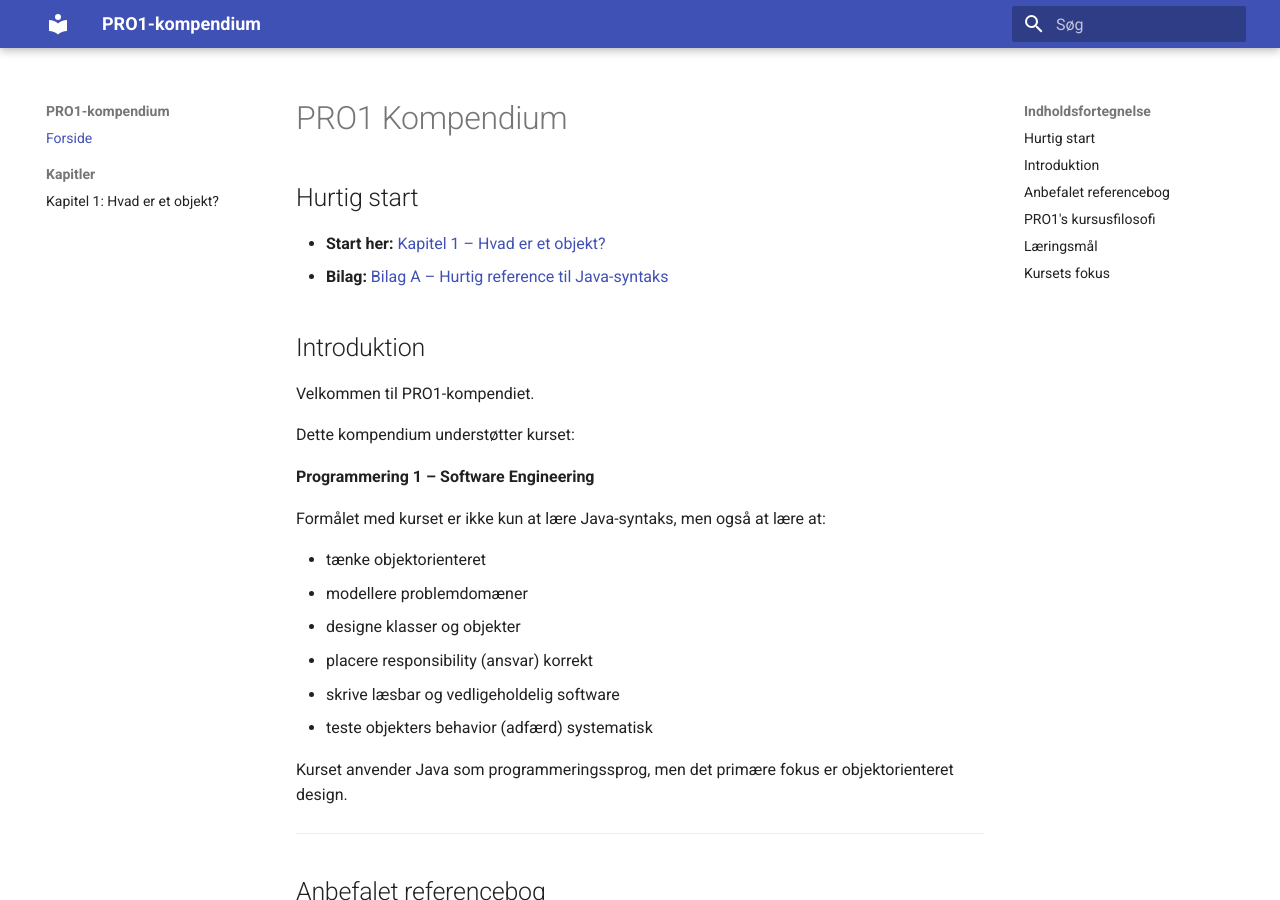
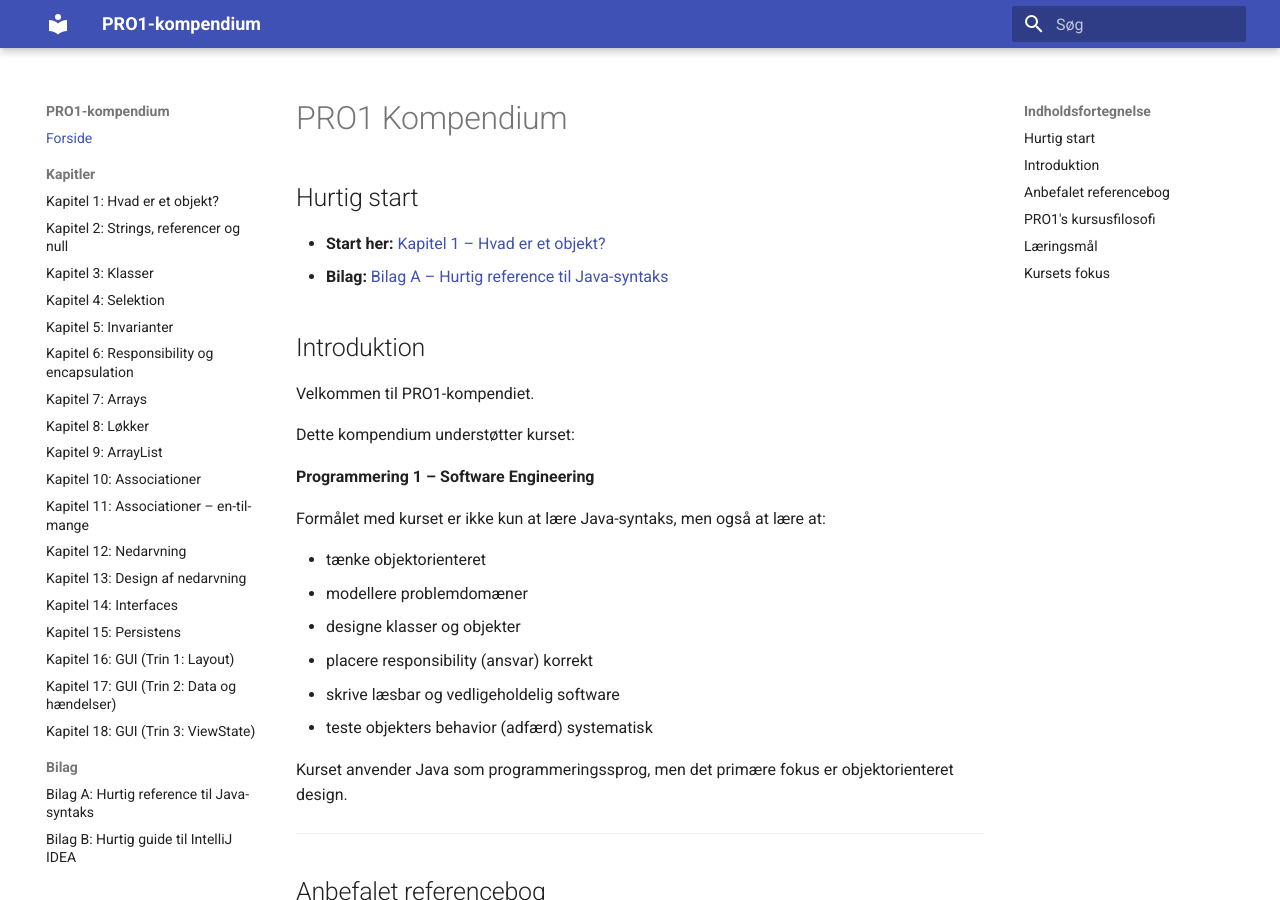
Before and after one commit to sva-via/PRO1-kompendium, an MkDocs documentation site: the page built from docs/index.md, in a window 1280 px wide and 900 px high. Built offline with MkDocs 1.6.1 and Material for MkDocs 9.7.7, drawn with Linux system fonts in a browser that asks for light colours.

Commit message:
Add chapters and appendices to mkdocs.yml

```diff
--- a/mkdocs.yml
+++ b/mkdocs.yml
@@ -26,3 +26,26 @@ nav:
   - Forside: index.md
   - Kapitler:
       - "Kapitel 1: Hvad er et objekt?": kapitel/01.md
+      - "Kapitel 2: Strings, referencer og null": kapitel/02.md
+      - "Kapitel 3: Klasser": kapitel/03.md
+      - "Kapitel 4: Selektion": kapitel/04.md
+      - "Kapitel 5: Invarianter": kapitel/05.md
+      - "Kapitel 6: Responsibility og encapsulation": kapitel/06.md
+      - "Kapitel 7: Arrays": kapitel/07.md
+      - "Kapitel 8: Løkker": kapitel/08.md
+      - "Kapitel 9: ArrayList": kapitel/09.md
+      - "Kapitel 10: Associationer": kapitel/10.md
+      - "Kapitel 11: Associationer – en-til-mange": kapitel/11.md
+      - "Kapitel 12: Nedarvning": kapitel/12.md
+      - "Kapitel 13: Design af nedarvning": kapitel/13.md
+      - "Kapitel 14: Interfaces": kapitel/14.md
+      - "Kapitel 15: Persistens": kapitel/15.md
+      - "Kapitel 16: GUI (Trin 1: Layout)": kapitel/16.md
+      - "Kapitel 17: GUI (Trin 2: Data og hændelser)": kapitel/17.md
+      - "Kapitel 18: GUI (Trin 3: ViewState)": kapitel/18.md
+  - Bilag:
+      - "Bilag A: Hurtig reference til Java-syntaks": bilag/A.md
+      - "Bilag B: Hurtig guide til IntelliJ IDEA": bilag/B.md
+      - "Bilag C: Scanner og konsol-I/O": bilag/C.md
+      - "Bilag D: Mini-guide til JUnit": bilag/D.md
+      - "Bilag E: Spec2JUnit – AI som sparringspartner til test": bilag/E.md
```
